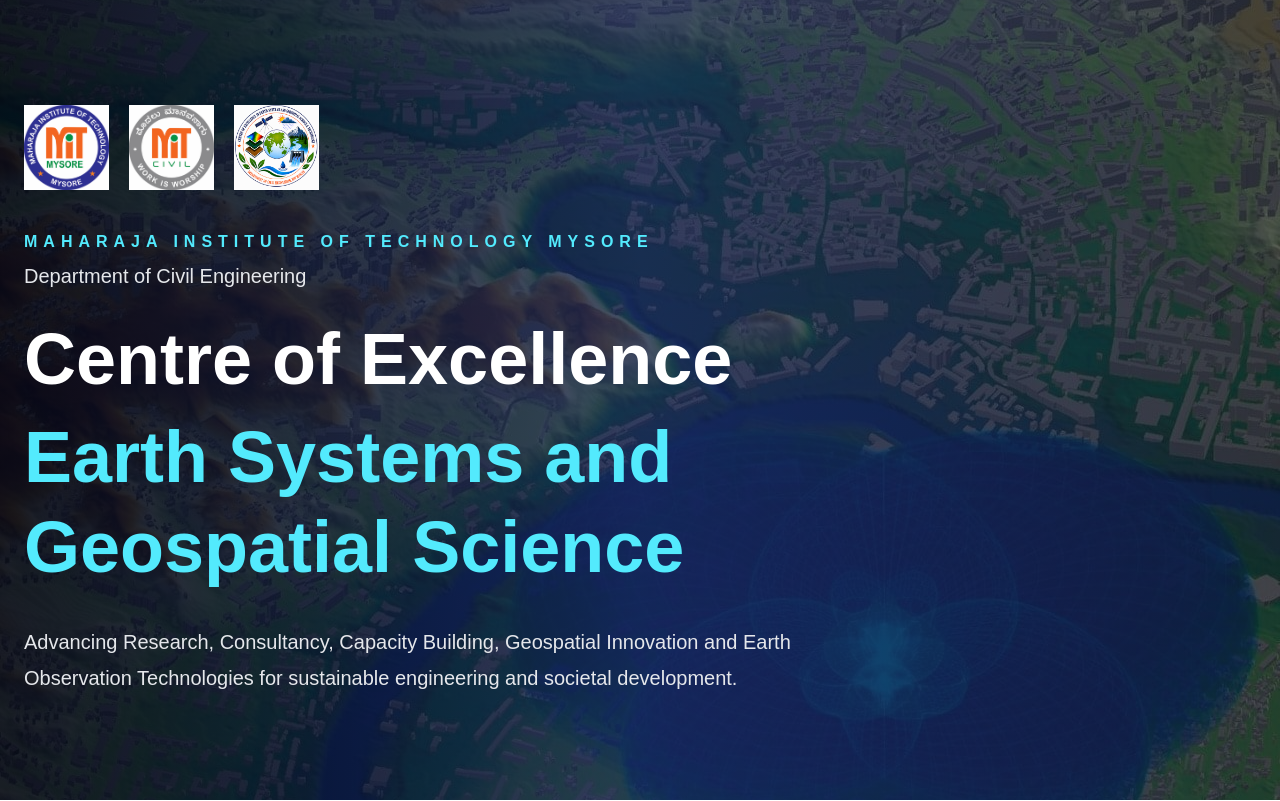
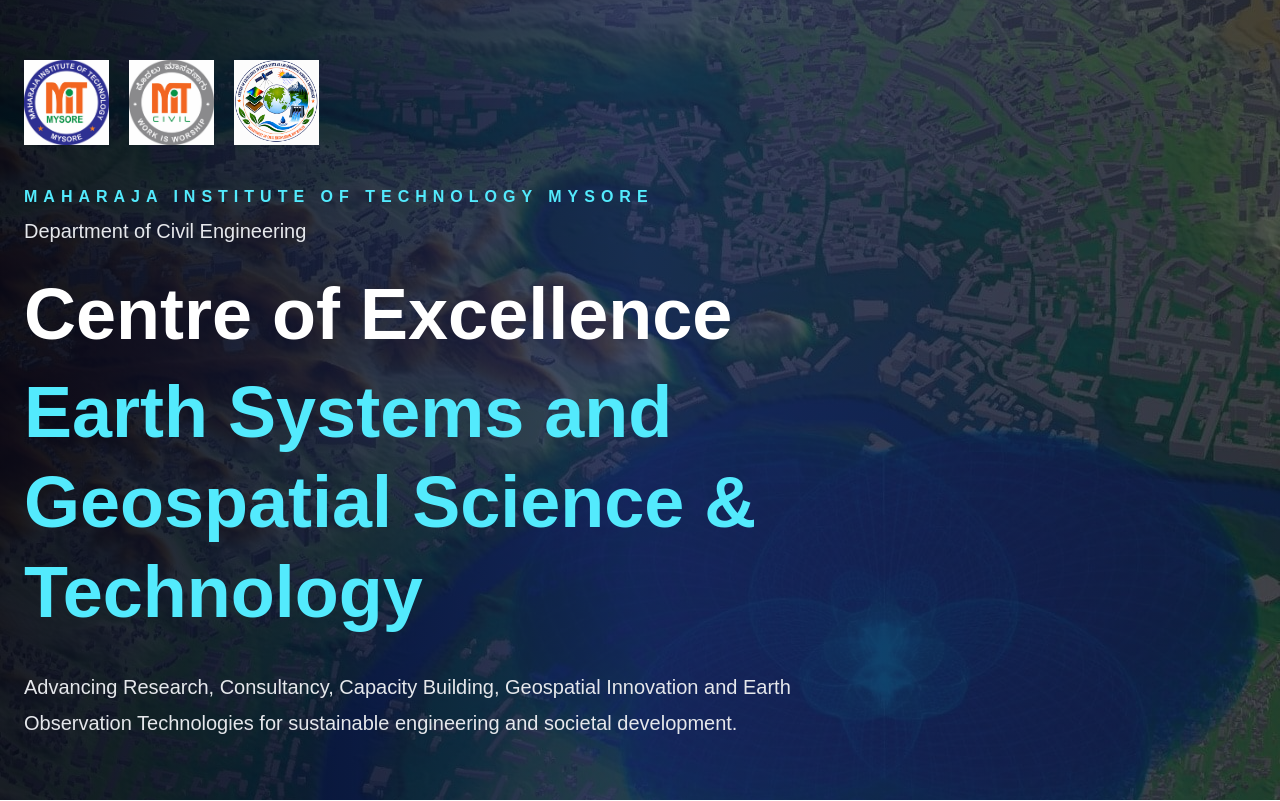
Before and after one commit to coe-esgst-mitm/coe-website, a Next.js app: page / in a window 1280 px wide. Shown: the top 801 px of the page. Built offline with nearby package versions, Linux system fonts and the light colour scheme.

Commit message:
Updated website

```diff
--- a/components/Hero.tsx
+++ b/components/Hero.tsx
@@ -54,7 +54,7 @@
             Centre of Excellence
 
             <span className="block text-cyan-300 mt-2">
-              Earth Systems and Geospatial Science
+              Earth Systems and Geospatial Science & Technology
             </span>
 
           </h1>
```
